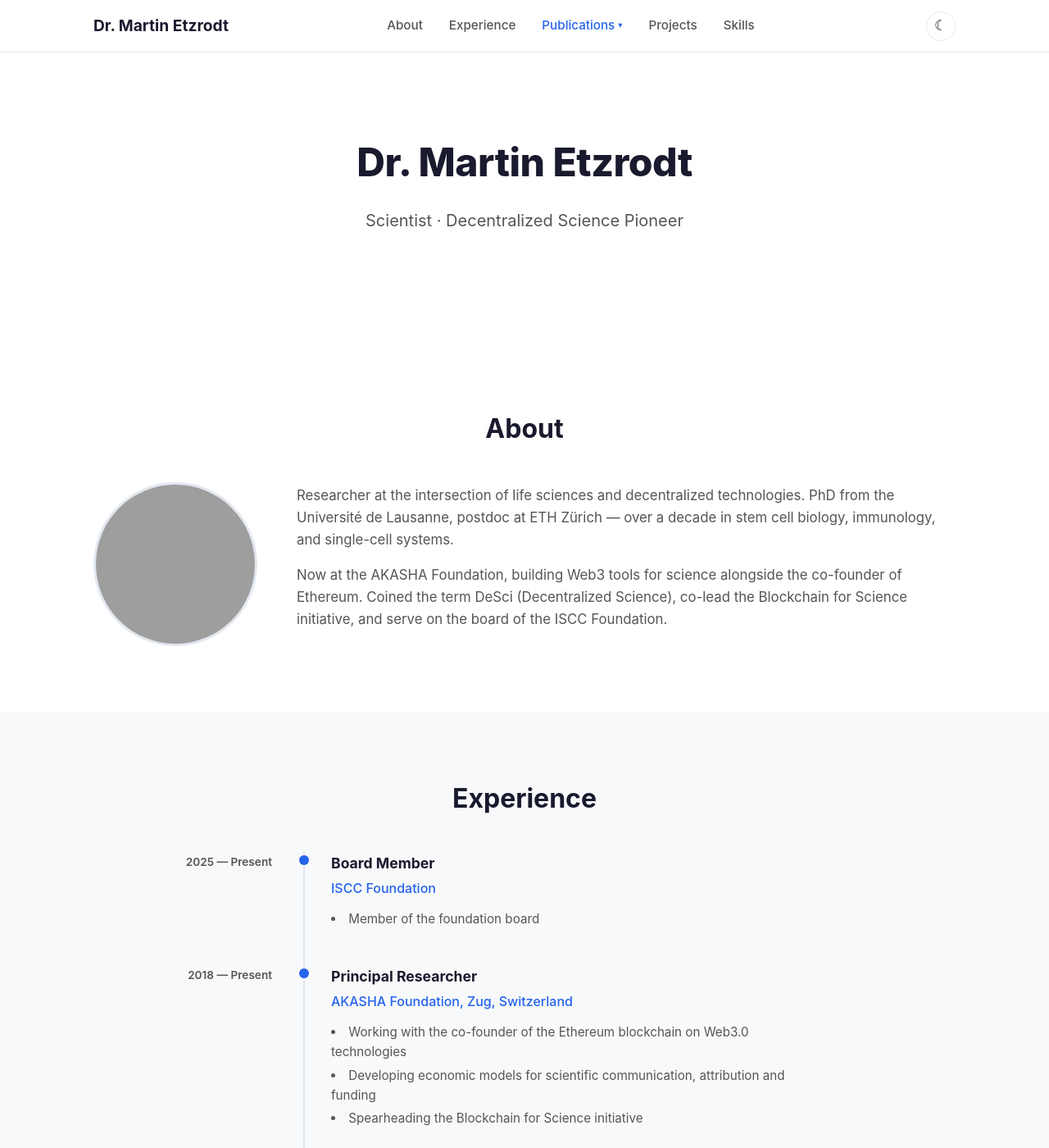
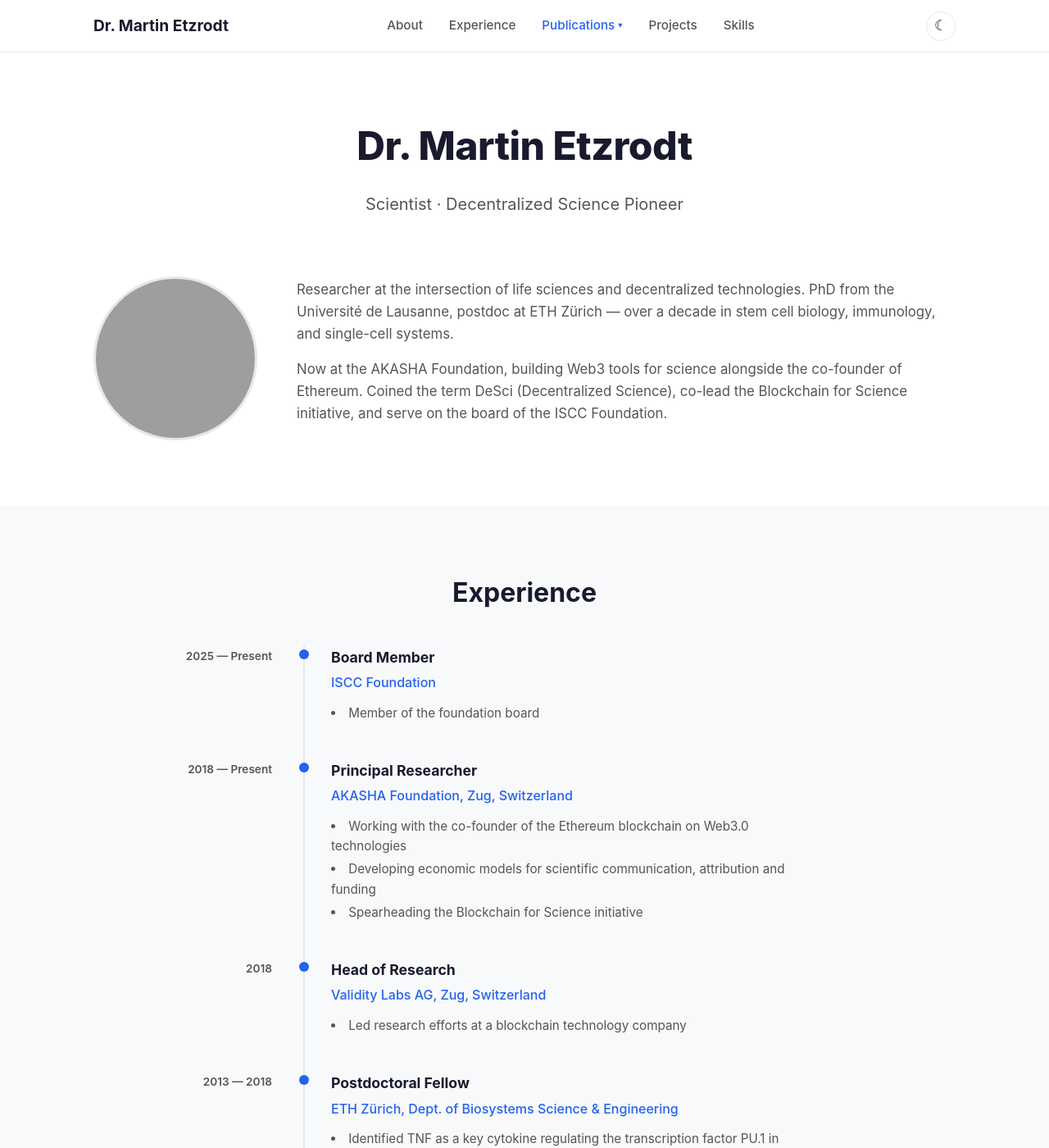
Before and after one commit to etzm/etzrodt-website, a Jekyll site: the page built from index.html, in a window 1280 px wide and 1400 px high. Shown: the whole window at 82% size. Built offline with Jekyll 4.4.1, drawn with Linux system fonts in a browser that asks for light colours; grey boxes are pictures that could not be loaded.

Commit message:
Remove About heading and tighten hero-to-about spacing
Remove the "About" section title. Reduce hero bottom padding and
about section top padding for a tighter flow from name/tagline to
photo and bio text.

Co-Authored-By: Claude Opus 4.6 <noreply@anthropic.com>

```diff
--- a/_includes/about.html
+++ b/_includes/about.html
@@ -1,6 +1,5 @@
 <section class="section" id="about">
     <div class="container">
-        <h2 class="section-title">About</h2>
         <div class="about-content">
             <div class="about-photo">
                 <img src="{{ site.about.photo | relative_url }}" alt="{{ site.author.name }}" class="photo-img">
--- a/assets/css/style.css
+++ b/assets/css/style.css
@@ -293,7 +293,7 @@ ul {
 
 /* ===== Hero ===== */
 .hero {
-    padding: 160px 0 100px;
+    padding: 140px 0 40px;
     text-align: center;
 }
 
@@ -307,7 +307,7 @@ ul {
 .hero-tagline {
     font-size: 1.25rem;
     color: var(--color-text-light);
-    margin-bottom: 32px;
+    margin-bottom: 0;
 }
 
 .hero-cta {
@@ -366,6 +366,10 @@ ul {
 }
 
 /* ===== About ===== */
+#about {
+    padding-top: 32px;
+}
+
 .about-content {
     display: flex;
     gap: 48px;
```
